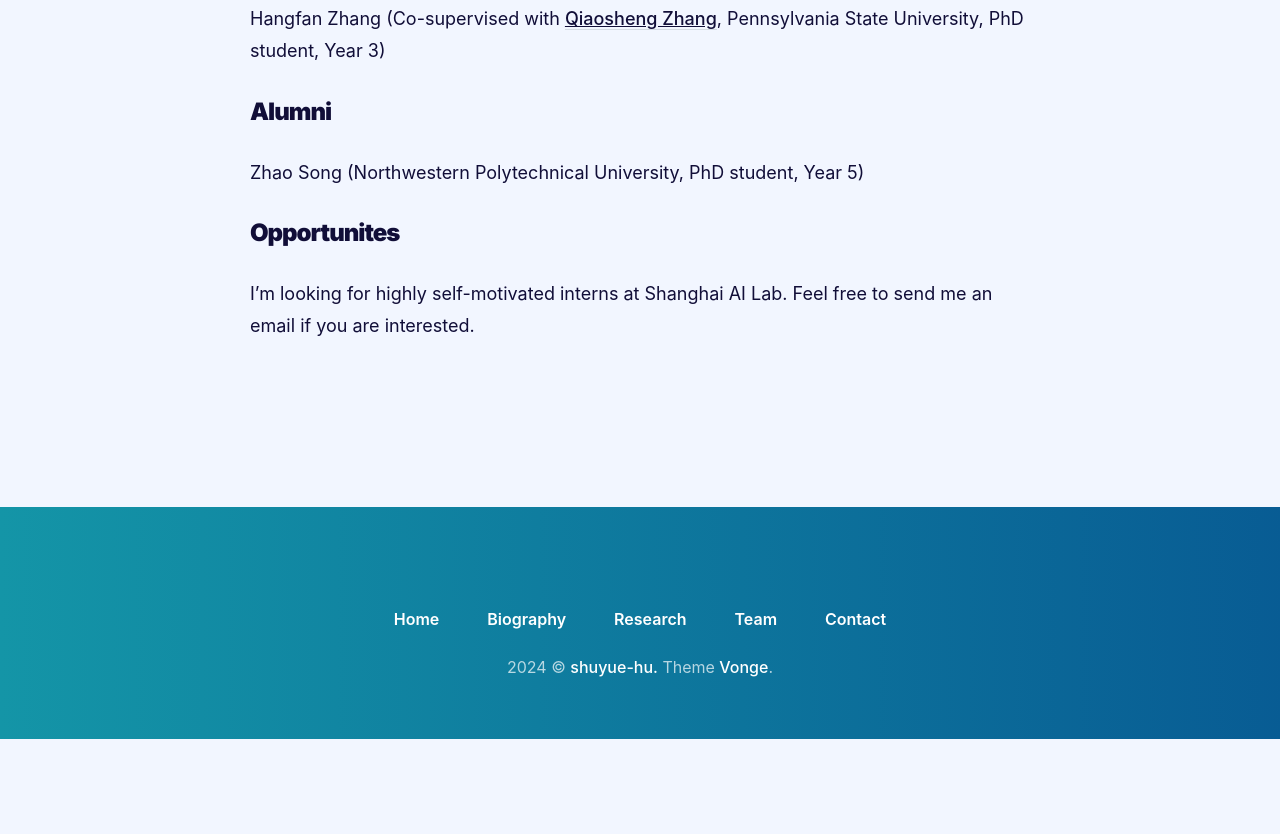
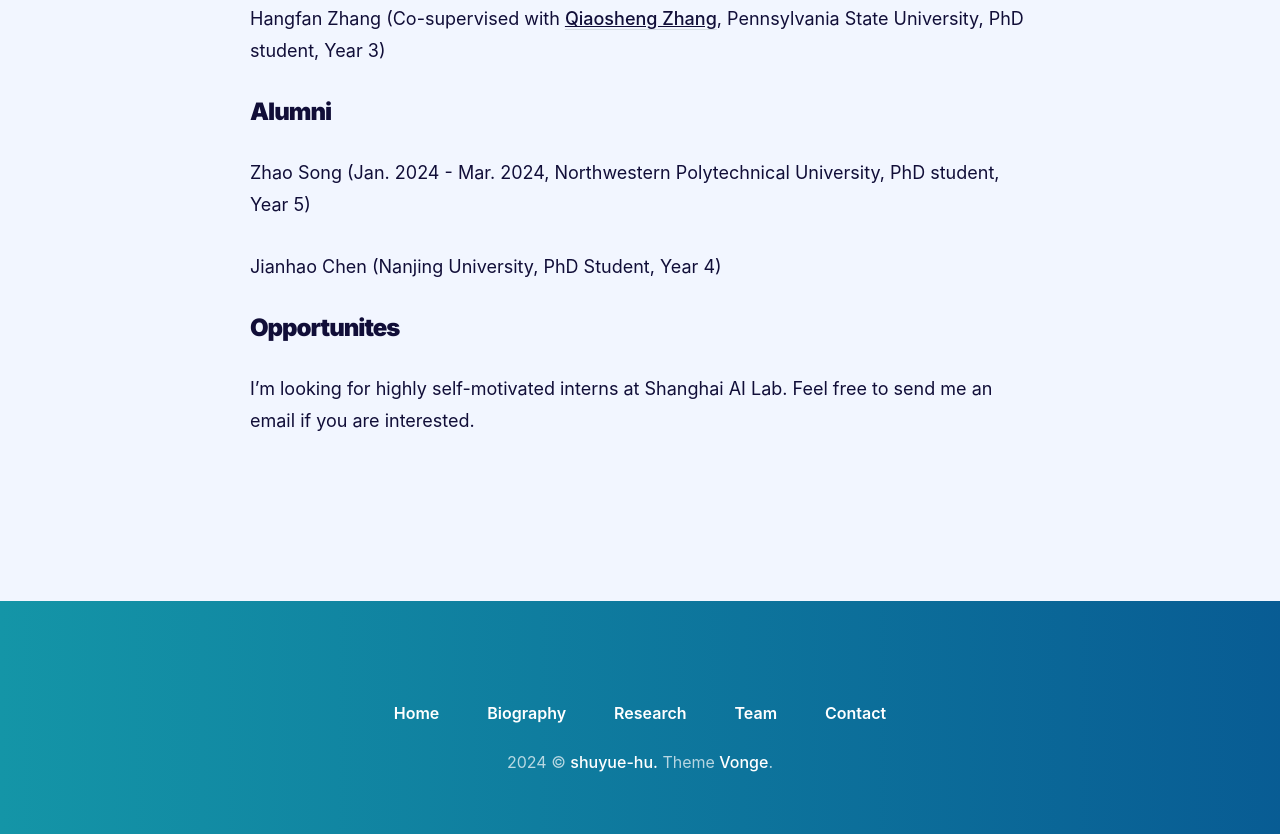
Before and after one commit to shuyuehu/shuyuehu.github.io, a plain HTML site: page team.html in a window 1280 px wide. Shown: the part 934-1768 px from the top of the page. Before the commit the page ends 1673 px from the top, so only its background shows below. Drawn offline with nearby package versions, Linux system fonts and the light colour scheme.

Commit message:
Update team.html

```diff
--- a/team.html
+++ b/team.html
@@ -148,7 +148,8 @@
 <p>Hangfan Zhang (Co-supervised with <a href="https://qiaoshengzhang.github.io/" style="text-decoration: underline;">Qiaosheng Zhang</a>, Pennsylvania State University, PhD student, Year 3)</p>
 
 <h3 id="Alumni">Alumni</h3>
-<p>Zhao Song (Northwestern Polytechnical University, PhD student, Year 5)</p>
+<p>Zhao Song (Jan. 2024 - Mar. 2024, Northwestern Polytechnical University, PhD student, Year 5)</p>
+<p>Jianhao Chen (Nanjing University, PhD  Student, Year 4)</p>
 
 <h2 id="Intern Opportunites", style="font-size: 24px;">Opportunites</h2>
 I’m looking for highly self-motivated interns at Shanghai AI Lab. Feel free to send me an email if you are interested.
```
